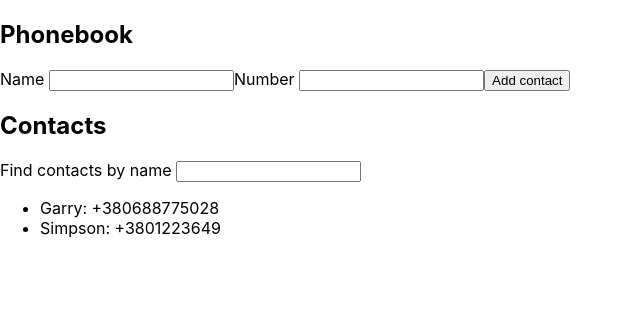
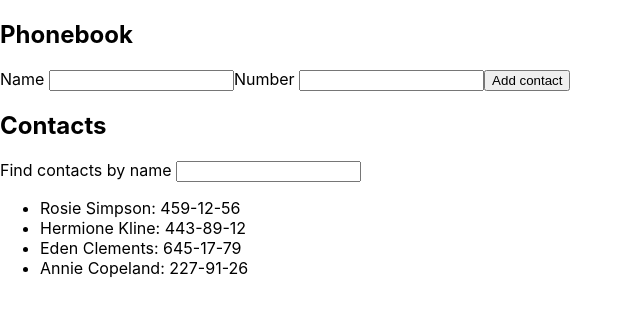
Before and after one commit to BorisKorsun/goit-react-hw-02phonebook, a React (Create React App) app: page / in a window 1280 px wide. Shown: the top 316 px of the page, without its empty margins (0-640 px from the left). Built offline with nearby package versions, Linux system fonts and the light colour scheme.

Commit message:
adds Filter component

```diff
--- a/src/components/App.jsx
+++ b/src/components/App.jsx
@@ -3,13 +3,16 @@
 
 import Section from 'components/Section';
 import Phonebook from 'components/Phonebook';
-import Contacts from './Phonebook/Contacts/';
+import Contacts from 'components/Contacts';
+import Filter from 'components/Filter';
 
 class App extends Component {
   state = {
     contacts: [
-      { name: 'Garry', id: 1, number: '+380688775028' },
-      { name: 'Simpson', id: 2, number: '+3801223649' },
+      { id: 'id-1', name: 'Rosie Simpson', number: '459-12-56' },
+      { id: 'id-2', name: 'Hermione Kline', number: '443-89-12' },
+      { id: 'id-3', name: 'Eden Clements', number: '645-17-79' },
+      { id: 'id-4', name: 'Annie Copeland', number: '227-91-26' },
     ],
     name: '',
     number: '',
@@ -52,7 +55,8 @@
           />
         </Section>
         <Section title="Contacts">
-          <Contacts filter={filter} onFilterChange={this.onInputChange} contacts={filteredContacts} />
+          <Filter filter={filter} onFilterChange={this.onInputChange} />
+          <Contacts contacts={filteredContacts} />
         </Section>
       </>
     );
--- a/src/components/Phonebook/Contacts/Contacts.jsx
+++ b/src/components/Contacts/Contacts.jsx
@@ -1,17 +1,10 @@
 import PropTypes from 'prop-types';
-import { Formik, Form, Field } from 'formik';
 
 const Contacts = ({ contacts, filter, onFilterChange }) => {
-  const initialValues = { filter: '' };
+
   return (
     <>
-      <Formik initialValues={initialValues}>
-        <Form>
-          <label>
-            Find contacts by name <Field onChange={onFilterChange} value={filter} autoComplete="off" name="filter" />
-          </label>
-        </Form>
-      </Formik>
+
       <ul>
         {contacts.map(({ name, id, number }) => {
           return (
--- /dev/null
+++ b/src/components/Filter/Filter.jsx
@@ -0,0 +1,29 @@
+import PropTypes from 'prop-types';
+import { Formik, Form, Field } from 'formik';
+
+const Filter = ({ filter, onFilterChange }) => {
+  const initialValues = { filter: '' };
+  return (
+    <Formik initialValues={initialValues}>
+      <Form>
+        <label>
+          Find contacts by name{' '}
+          <Field
+            onChange={onFilterChange}
+            value={filter}
+            autoComplete="off"
+            name="filter"
+          />
+        </label>
+      </Form>
+    </Formik>
+  );
+};
+
+export default Filter;
+
+Filter.propTypes = {
+    filter: PropTypes.string.isRequired,
+    onFilterChange: PropTypes.func.isRequired,
+
+}
--- /dev/null
+++ b/src/components/Filter/index.js
@@ -0,0 +1 @@
+export { default } from './Filter';
```
Also changed, not shown: src/components/Contacts/index.js (renamed from src/components/Phonebook/Contacts/index.js).
